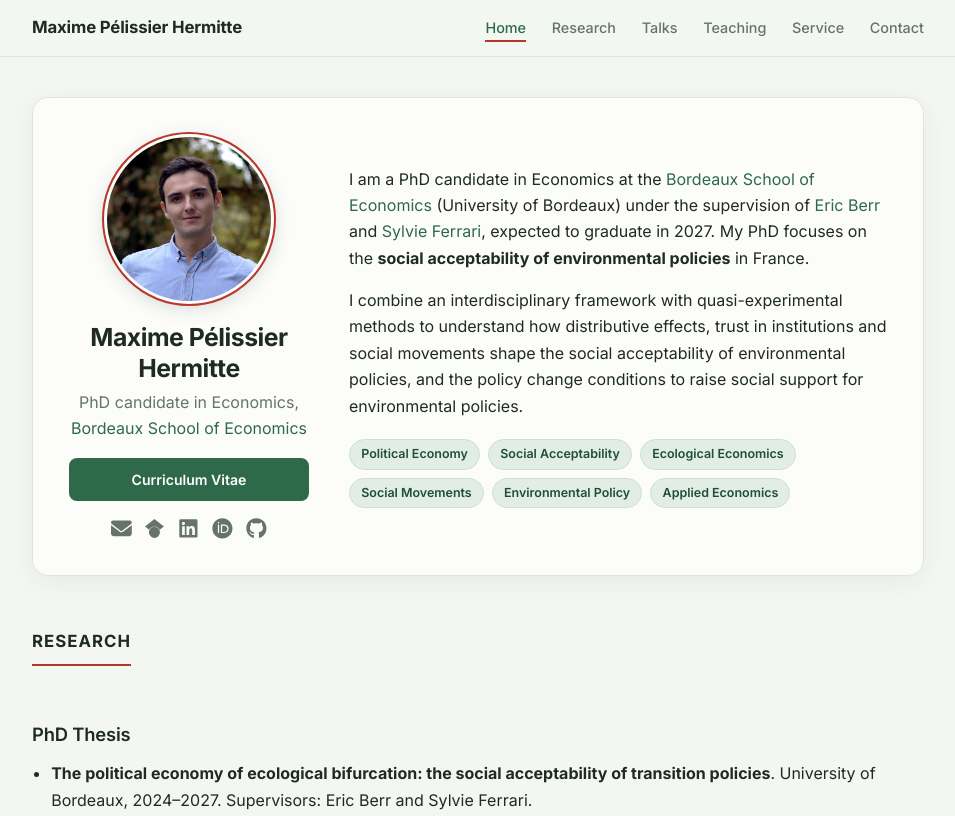
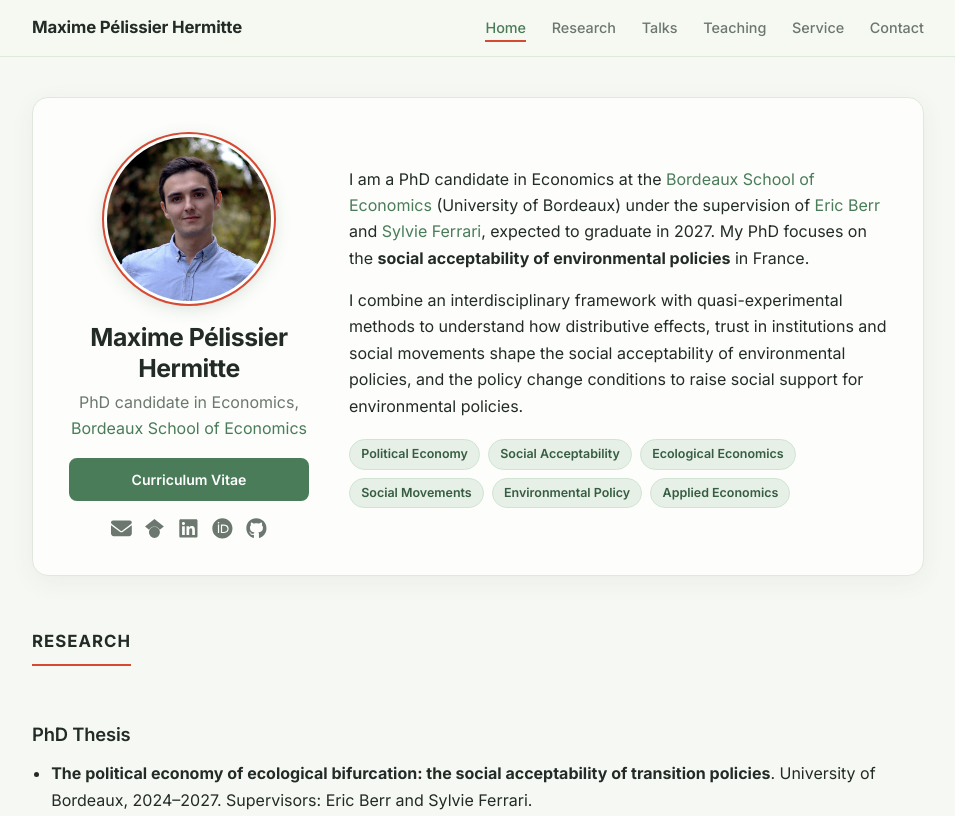
Before and after one commit to maxime-pelissierh/maxime-pelissierh.github.io, a plain HTML site: page index.html in a window 1280 px wide. Shown: the top 816 px of the page, without its empty margins (162-1117 px from the left). Drawn offline with Linux system fonts and the light colour scheme.

Commit message:
Update CSS variables and shadows in index.html

```diff
--- a/index.html
+++ b/index.html
@@ -16,17 +16,17 @@
 
   <style>
     :root {
-      --text: #1f2a24;
-      --muted: #66736b;
-      --link: #2e6a4a;
-      --accent: #2e6a4a;
-      --accent-dark: #1f4f37;
-      --accent-2: #b8372b;          /* social-movements red */
-      --rule: #dde6da;
-      --bg: #f4f7f1;
-      --card: #fcfdfb;
-      --chip: #e2eee5;
-      --chip-hover: #cde0d3;
+      --text: #232b27;
+      --muted: #6b776f;
+      --link: #4a7c59;
+      --accent: #4a7c59;
+      --accent-dark: #365d42;
+      --accent-2: #d64933;          /* social-movements red */
+      --rule: #e0e8dc;
+      --bg: #f6f8f3;
+      --card: #fdfefb;
+      --chip: #e6f0e6;
+      --chip-hover: #d2e3d4;
     }
 
     * { box-sizing: border-box; }
@@ -165,7 +165,7 @@
       border: 1px solid var(--rule);
       border-radius: 16px;
       padding: 2.25rem;
-      box-shadow: 0 6px 24px rgba(31,58,43, 0.06);
+      box-shadow: 0 6px 24px rgba(50,80,60, 0.06);
     }
 
     #home .photo {
@@ -180,7 +180,7 @@
       border-radius: 50%;
       display: block;
       margin: 0 auto 1.1rem;
-      box-shadow: 0 4px 18px rgba(31,58,43, 0.18);
+      box-shadow: 0 4px 18px rgba(50,80,60, 0.18);
       border: 3px solid var(--card);
       outline: 2px solid var(--accent-2);
     }
```
